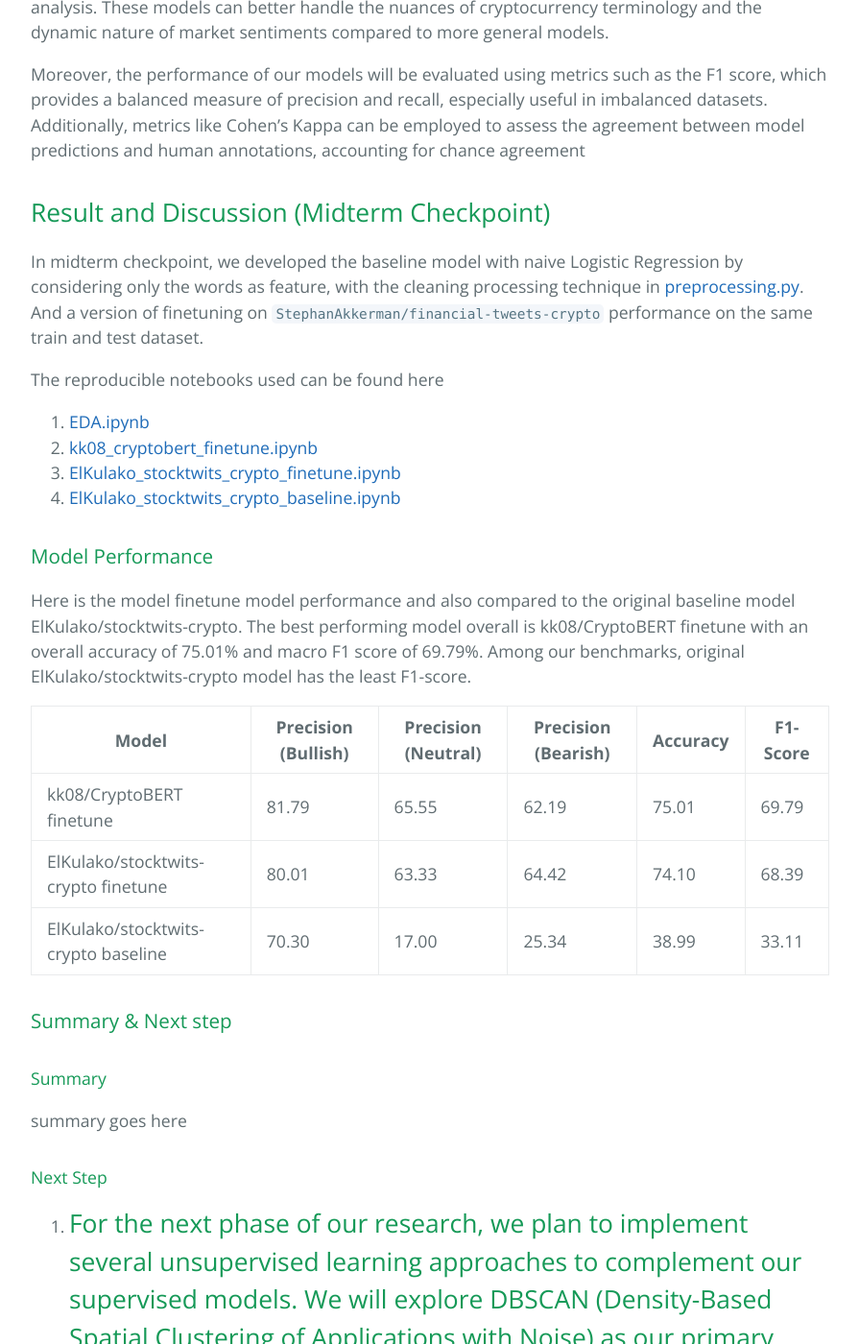
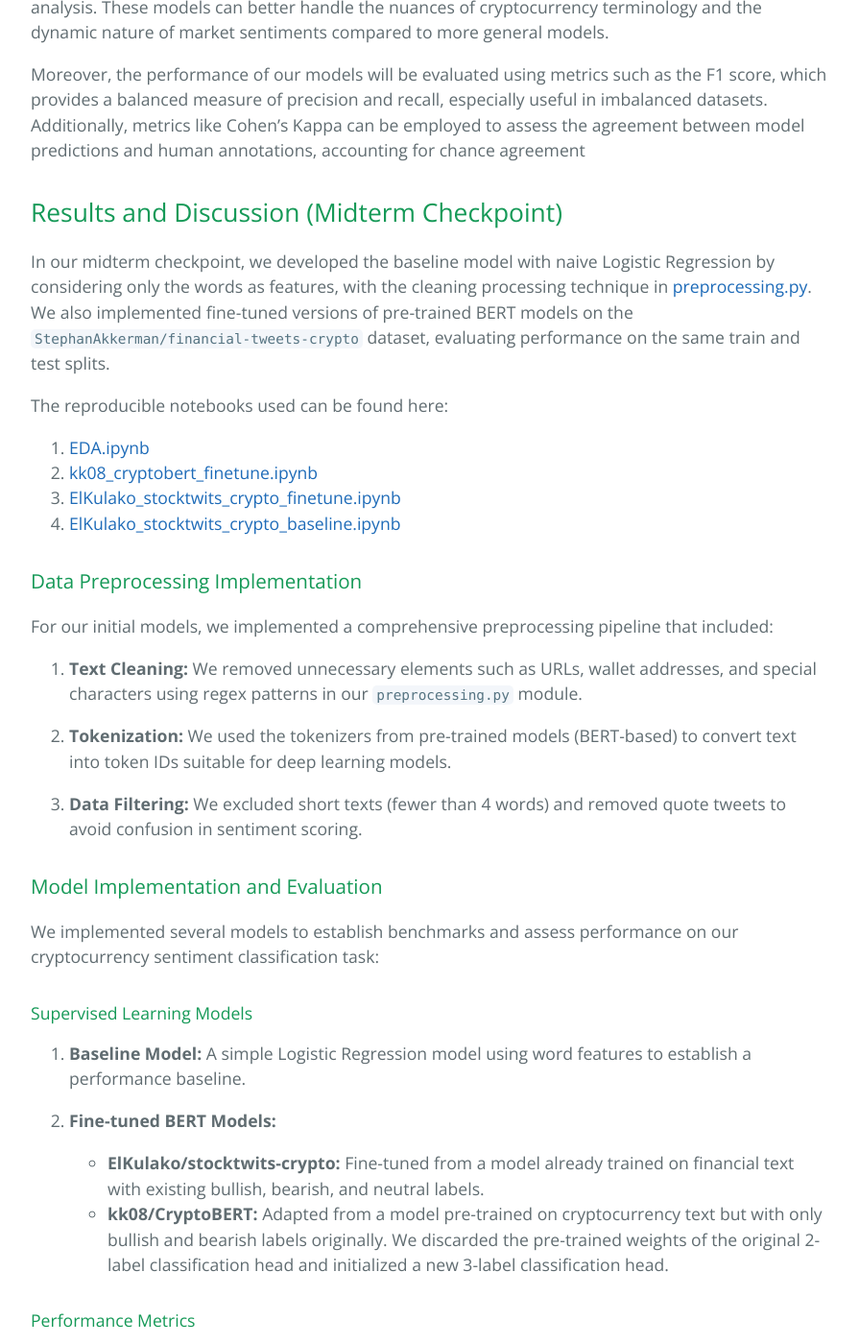
Before and after one commit to lowweihong/team14-CryptoMood, a Jekyll site: the page built from index.md, in a window 1280 px wide and 1400 px high, scrolled down 3892 px. Shown: the whole window at 96% size, without its empty margins (192-1087 px from the left). Built offline with Jekyll 4.4.1, drawn with Linux system fonts in a browser that asks for light colours; our own code applies the rules of GitHub Pages for plain Markdown files; some of the changed text lies outside the part shown.

Commit message:
slight structure change

```diff
--- a/index.md
+++ b/index.md
@@ -83,19 +83,39 @@
 
 Moreover, the performance of our models will be evaluated using metrics such as the F1 score, which provides a balanced measure of precision and recall, especially useful in imbalanced datasets. Additionally, metrics like Cohen's Kappa can be employed to assess the agreement between model predictions and human annotations, accounting for chance agreement
 
-## Result and Discussion (Midterm Checkpoint)
-In midterm checkpoint, we developed the baseline model with naive Logistic Regression by considering only the words as feature, with the cleaning processing technique in [preprocessing.py](src/preprocessing.py). And a version of finetuning on `StephanAkkerman/financial-tweets-crypto` performance on the same train and test dataset.
+## Results and Discussion (Midterm Checkpoint)
 
-The reproducible notebooks used can be found here
+In our midterm checkpoint, we developed the baseline model with naive Logistic Regression by considering only the words as features, with the cleaning processing technique in [preprocessing.py](src/preprocessing.py). We also implemented fine-tuned versions of pre-trained BERT models on the `StephanAkkerman/financial-tweets-crypto` dataset, evaluating performance on the same train and test splits.
+
+The reproducible notebooks used can be found here:
 1. [EDA.ipynb](./src/data_cleaning/eda.ipynb)
 2. [kk08_cryptobert_finetune.ipynb](./src/models/kk08_cryptobert_finetune.ipynb)
 3. [ElKulako_stocktwits_crypto_finetune.ipynb](./src/models/ElKulako_stocktwits_crypto_finetune.ipynb)
 4. [ElKulako_stocktwits_crypto_baseline.ipynb](./src/models/ElKulako_stocktwits_crypto_baseline.ipynb)
 
+### Data Preprocessing Implementation
+For our initial models, we implemented a comprehensive preprocessing pipeline that included:
 
-### Model Performance
-Here is the model finetune model performance and also compared to the original baseline model ElKulako/stocktwits-crypto. The best performing model overall is kk08/CryptoBERT finetune with an overall accuracy of 75.01% and macro
-F1 score of 69.79%. Among our benchmarks, original ElKulako/stocktwits-crypto model has the least F1-score.
+1. **Text Cleaning:** We removed unnecessary elements such as URLs, wallet addresses, and special characters using regex patterns in our `preprocessing.py` module.
+
+2. **Tokenization:** We used the tokenizers from pre-trained models (BERT-based) to convert text into token IDs suitable for deep learning models.
+
+3. **Data Filtering:** We excluded short texts (fewer than 4 words) and removed quote tweets to avoid confusion in sentiment scoring.
+
+### Model Implementation and Evaluation
+
+We implemented several models to establish benchmarks and assess performance on our cryptocurrency sentiment classification task:
+
+#### Supervised Learning Models
+1. **Baseline Model:** A simple Logistic Regression model using word features to establish a performance baseline.
+
+2. **Fine-tuned BERT Models:**
+   - **ElKulako/stocktwits-crypto:** Fine-tuned from a model already trained on financial text with existing bullish, bearish, and neutral labels.
+   - **kk08/CryptoBERT:** Adapted from a model pre-trained on cryptocurrency text but with only bullish and bearish labels originally. We discarded the pre-trained weights of the original 2-label classification head and initialized a new 3-label classification head.
+
+#### Performance Metrics
+
+We evaluated our models using several key metrics:
 
 | Model                               | Precision (Bullish) | Precision (Neutral) | Precision (Bearish) | Accuracy | F1-Score |
 |-------------------------------------|---------------------|---------------------|---------------------|----------|----------|
@@ -103,13 +123,31 @@
 | ElKulako/stocktwits-crypto finetune | 80.01               | 63.33               | 64.42               | 74.10    | 68.39    |
 | ElKulako/stocktwits-crypto baseline | 70.30               | 17.00               | 25.34               | 38.99    | 33.11    |
 
+![Model Performance Comparison](./assets/css/model_performance_comparison.png)
+*Figure 1: Performance metrics across different models showing precision for each sentiment class, overall accuracy, and F1-score.*
 
-### Summary & Next step
+### Analysis of Model Performance
+
+Our analysis of the model performance revealed several key insights:
+
+1. **Domain-Specific Pre-training Advantage:** The kk08/CryptoBERT model, which was pre-trained specifically on cryptocurrency text, outperformed the more general financial text model (ElKulako/stocktwits-crypto).
+
+2. **Class Imbalance Impact:** All models showed better performance on the majority class (Bullish) compared to minority classes (Neutral and Bearish).
+
+3. **Fine-tuning Benefits:** The significant performance gap between the fine-tuned models and the baseline demonstrates the effectiveness of transfer learning for this task.
+
+<!-- Suggestion: Add confusion matrix visualization to show classification patterns -->
+
+### Summary and Next Steps
+
 #### Summary
-summary goes here
+Our initial results demonstrate that fine-tuned transformer-based models can achieve promising performance on cryptocurrency sentiment analysis, with the best model (kk08/CryptoBERT) achieving 75.01% accuracy and a macro F1-score of 69.79%.
 
-#### Next Step
-1. For the next phase of our research, we plan to implement several unsupervised learning approaches to complement our supervised models. We will explore DBSCAN (Density-Based Spatial Clustering of Applications with Noise) as our primary clustering algorithm due to its ability to discover clusters of arbitrary shapes without requiring a predetermined number of clusters—a valuable feature when dealing with the nuanced language patterns in cryptocurrency discussions. Additionally, we intend to compare DBSCAN's performance with other clustering techniques such as K-means (for its simplicity and efficiency with large datasets) and BIRCH (Balanced Iterative Reducing and Clustering using Hierarchies) for its memory-efficient handling of large datasets. In theory, these unsupervised approaches will provide valuable insights into the natural groupings within cryptocurrency tweets that may not be captured by supervised models. By mapping these clusters to sentiment categories, we hope to identify linguistic patterns and topic-based sentiments that could enhance our overall classification framework. The implementation will involve converting tweets to embeddings using Sentence Transformers, applying dimensionality reduction techniques, and carefully tuning clustering parameters to achieve optimal results.
+#### Next Steps
+
+1. **Unsupervised Learning Exploration:** For the next phase of our research, we plan to implement several unsupervised learning approaches to complement our supervised models. We will explore DBSCAN (Density-Based Spatial Clustering of Applications with Noise) as our primary clustering algorithm due to its ability to discover clusters of arbitrary shapes without requiring a predetermined number of clusters—a valuable feature when dealing with the nuanced language patterns in cryptocurrency discussions. Additionally, we intend to compare DBSCAN's performance with other clustering techniques such as K-means (for its simplicity and efficiency with large datasets) and BIRCH (Balanced Iterative Reducing and Clustering using Hierarchies) for its memory-efficient handling of large datasets. In theory, these unsupervised approaches will provide valuable insights into the natural groupings within cryptocurrency tweets that may not be captured by supervised models. By mapping these clusters to sentiment categories, we hope to identify linguistic patterns and topic-based sentiments that could enhance our overall classification framework. The implementation will involve converting tweets to embeddings using Sentence Transformers, applying dimensionality reduction techniques, and carefully tuning clustering parameters to achieve optimal results.
+
+
 ---
 
 ## References
```
Also changed, not shown: assets/css/model_performance_comparison.png (added).
